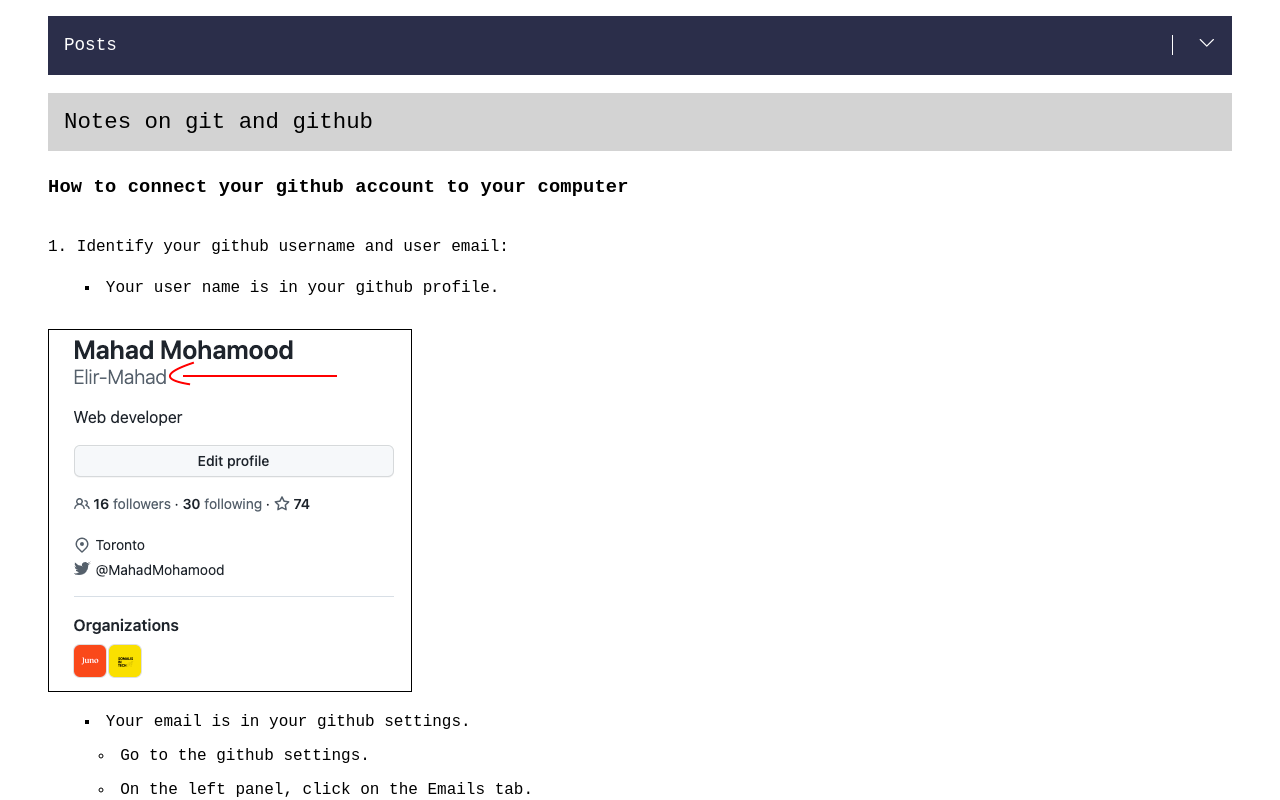
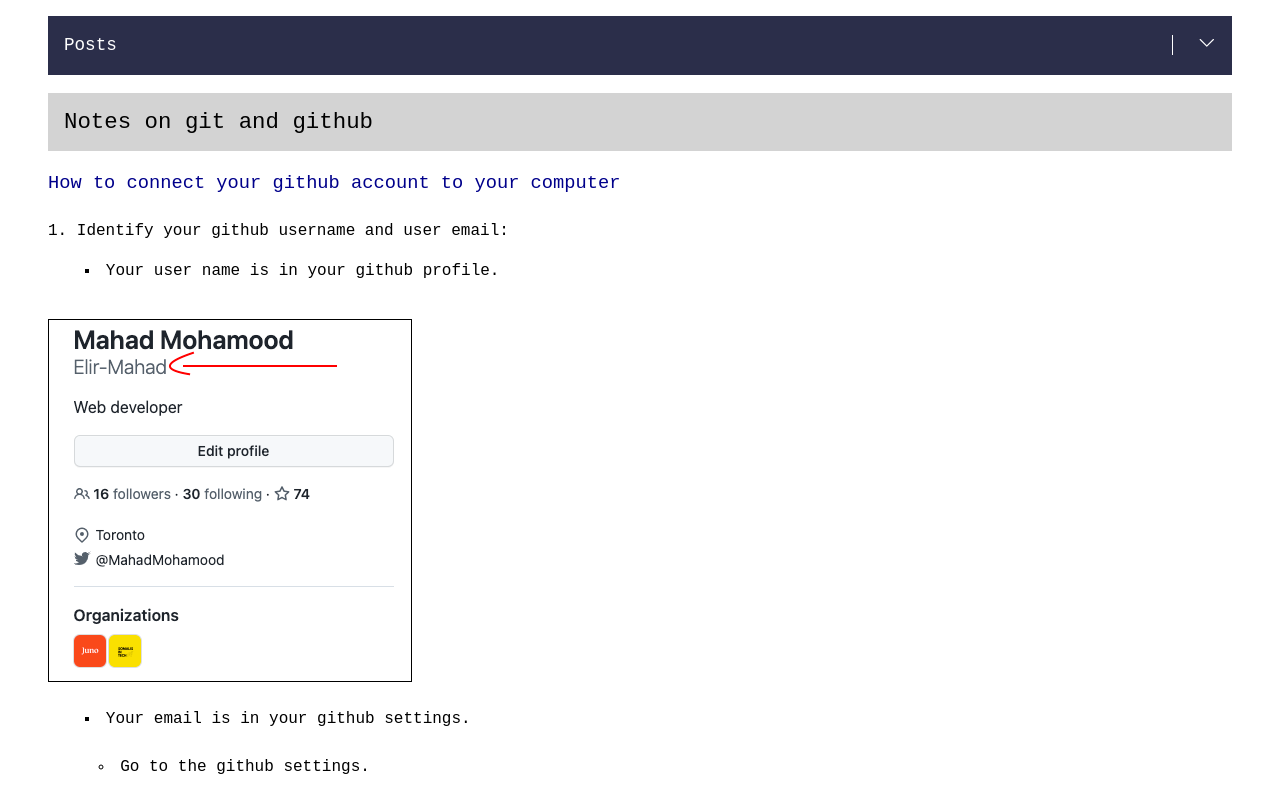
Before and after one commit to Elir-Mahad/notes-v1, a Next.js app: page /git-notes in a window 1280 px wide. Shown: the top 800 px of the page. Built offline with nearby package versions, Linux system fonts and the light colour scheme.

Commit message:
Give all elements the same line height

```diff
--- a/styles/Styles.js
+++ b/styles/Styles.js
@@ -96,39 +96,44 @@
 export const SubHeading = styled.h3`
   margin-bottom: 1rem;
   margin-top: 1rem;
-  line-height: 2.5rem;
-  letter-spacing: 0.01rem;
+  line-height: 2rem;
+  color: darkblue;
+  font-weight: 100;
 `;
 
 export const Paragraph = styled.p`
   margin-bottom: 1rem;
   text-indent: 50px;
-  line-height: 3rem;
+  line-height: 2rem;
 `;
 
 export const Sentence = styled.p`
   margin-bottom: 0.5rem;
-  line-height: 3rem;
+  line-height: 2rem;
 `;
 
 export const HighlightedSentence = styled.p`
-  //
+  margin-bottom: 0.5rem;
+  line-height: 2rem;
 `;
 
 export const ListHeading = styled.h2`
-  //
+  margin-bottom: 0.5rem;
+  line-height: 2rem;
 `;
 
 export const Litem = styled.li`
   margin-bottom: 1rem;
   margin-left: 2.3rem;
   list-style-type: square;
+  line-height: 2rem;
 `;
 
 export const LitemTwo = styled.li`
   margin-bottom: 1rem;
   margin-left: 3.2rem;
   list-style-type: circle;
+  line-height: 2rem;
 `;
 
 export const Code = styled.p`
```
